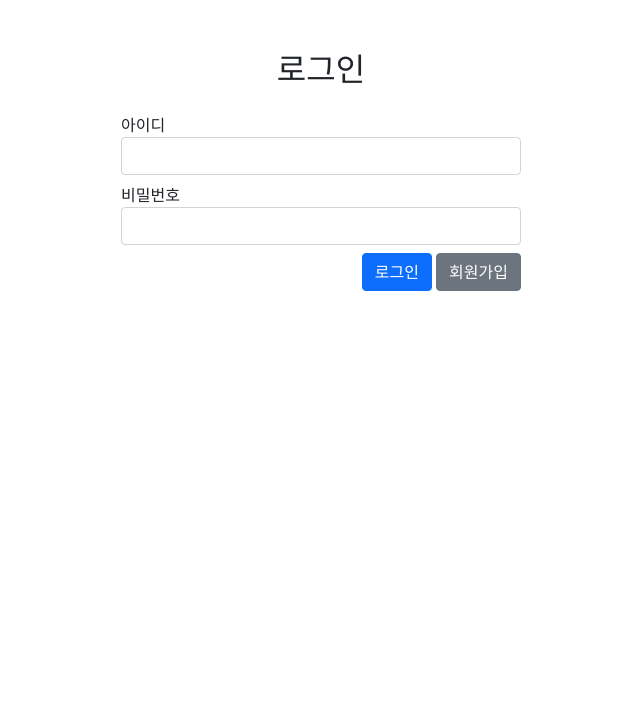
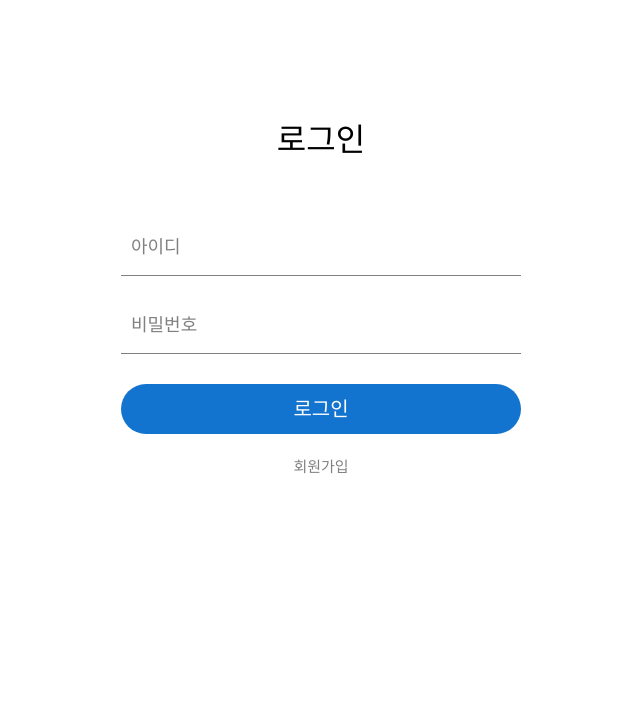
Before and after one commit to GyeongSuKim1/Watch-a-movie-N.11-Django, a Django app: page /sign-in/ in a window 1280 px wide. Shown: the part 56-775 px from the top of the page, without its empty margins (319-959 px from the left). Run offline with Django 4.2, Linux system fonts and the light colour scheme; parts of the project's set-up code (start-up, migrations or seed data) failed here and were passed over; some libraries are stand-ins or nearby versions.

Commit message:
Feat : sign-in UI완성

```diff
--- a/templates/user/signin.html
+++ b/templates/user/signin.html
@@ -4,33 +4,167 @@
 
 {% block content %}
 
-	<div class="container">
-		<div class="wrap">
-			<h2 class="title-center"> 로그인</h2>
+	<div class="content">
+		<section class="sign">
+			<h1>로그인</h1>
 			<form class="form-area" method="post" action="/sign-in/">
 				{% csrf_token %}
-				<div class="form-group mt-2 mb-2">
+
+				<!-- 아이디 -->
+				<div class="int-area">
+					<input type="text" name="username" id="username" autocomplete="off" required>
 					<label for="username">아이디</label>
-					<input type="text" class="form-control" id="username" name="username">
-				</div>
-				<div class="form-group mt-2 mb-2">
-					<label for="password">비밀번호</label>
-					<input type="password" class="form-control" id="password" name="password">
 				</div>
 
+				<!-- 패스워드 -->
+				<div class="int-area">
+					<input type="password" name="password" id="password" autocomplete="off" required>
+					<label for="password">비밀번호</label>
+				</div>
+
+				<!-- 에러 메세지 반환 -->
 				{% if error %}
 					<div class="alert alert-danger" role="alert">
 						{{ error }}
 					</div>
 				{% endif %}
 
-				<div style="float: right">
-					<button type="submit" class="btn btn-primary">로그인</button>
-					<a href="/sign-up" class="btn btn-secondary">회원가입</a>
+				<!-- 로그인 -->
+				<div class="btn-area">
+					<button type="submit" id="btn">로그인</button>
 				</div>
 			</form>
 
-		</div>
+			<!-- 회원가입 창 이동 -->
+			<div class="caption">
+				<a href="/sign-up">회원가입</a>
+			</div>
+		</section>
 	</div>
+{% endblock %}
 
+
+	<!-- CSS 부분 -->
+{% block style %}
+	* {
+	margin: 0;
+	padding: 0;
+	box-sizing: border-box;
+	}
+
+	.content {
+	display: flex;
+	justify-content: center;
+	padding-top: 15vh;
+	height: 90vh;
+
+	/* background: url("https://t1.daumcdn.net/cfile/tistory/9996A34C5BE2DB7C34") no-repeat;
+	background-position: 50% 22%;
+	background-size: 53%; */
+	}
+
+	.content::before {
+	content: "";
+	position: absolute;
+	z-index: 1;
+
+	top: 0;
+	right: 0;
+	bottom: 0;
+	left: 0;
+
+	/* background-color: rgba(0, 0, 0, .7); */
+	}
+
+	.sign {
+	position: relative;
+	z-index: 2;
+
+	}
+
+	.sign h1 {
+	font-size: 32px;
+	color: black;
+	text-align: center;
+	margin-bottom: 60px;
+	}
+
+	/* 아이디, 패스워스 박스 */
+	.int-area {
+	position: relative;
+	width: 400px;
+	margin-top: 20px;
+	}
+
+	.int-area:first-child {
+	margin-top: 0;
+	}
+
+	.int-area input {
+	width: 100%;
+	padding: 20px 10px 10px;
+	background-color: transparent;
+	border: none;
+	border-bottom: 1px solid gray;
+	font-size: 18px;
+	color: black;
+	outline: none;
+	}
+
+	.int-area label {
+	position: absolute;
+	left: 10px;
+	top: 15px;
+	font-size: 18px;
+	color: gray;
+	transition: all .5s ease;
+	}
+
+	.int-area label.warning {
+	color: red !important;
+	animation: warning .3s ease;
+	animation-iteration-count: 3;
+	}
+
+	@keyframes warning{
+	0% {transform: translateX(-8px);}
+	25% {transform: translateX(8px);}
+	50% {transform: translateX(-8px);}
+	75% {transform: translateX(8px);}
+	}
+
+	.int-area input:focus + label,
+	.int-area input:valid + label {
+	top: -2px;
+	font-size: 13px;
+	color: rgb(62, 177, 177);   /* 글자 애니메이션 색상 지정 */
+	}
+
+
+	/* 버튼 */
+	.btn-area {
+	margin-top: 30px;
+	}
+
+	.btn-area button {
+	width: 100%;
+	height: 50px;
+	background: rgb(19, 116, 207);
+	color: white;
+	font-size: 20px;
+	border: none;
+	border-radius: 50px;
+	cursor: pointer;
+	}
+
+	.caption {
+	margin-top: 20px;
+	text-align: center;
+	}
+
+	.caption a {
+	font-size: 15px;
+	color: gray;
+	text-decoration: none;
+	}
 {% endblock %}
```
